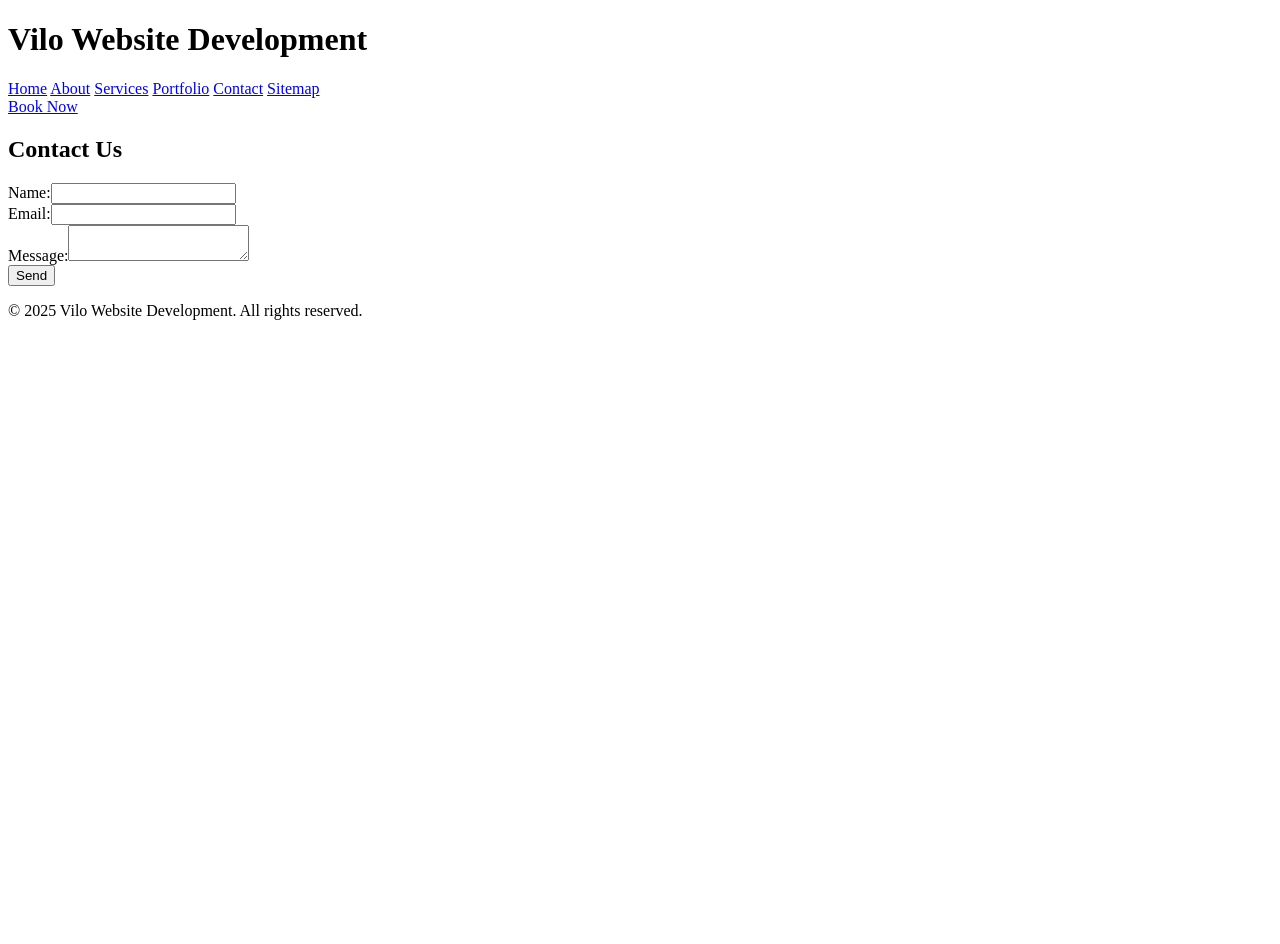
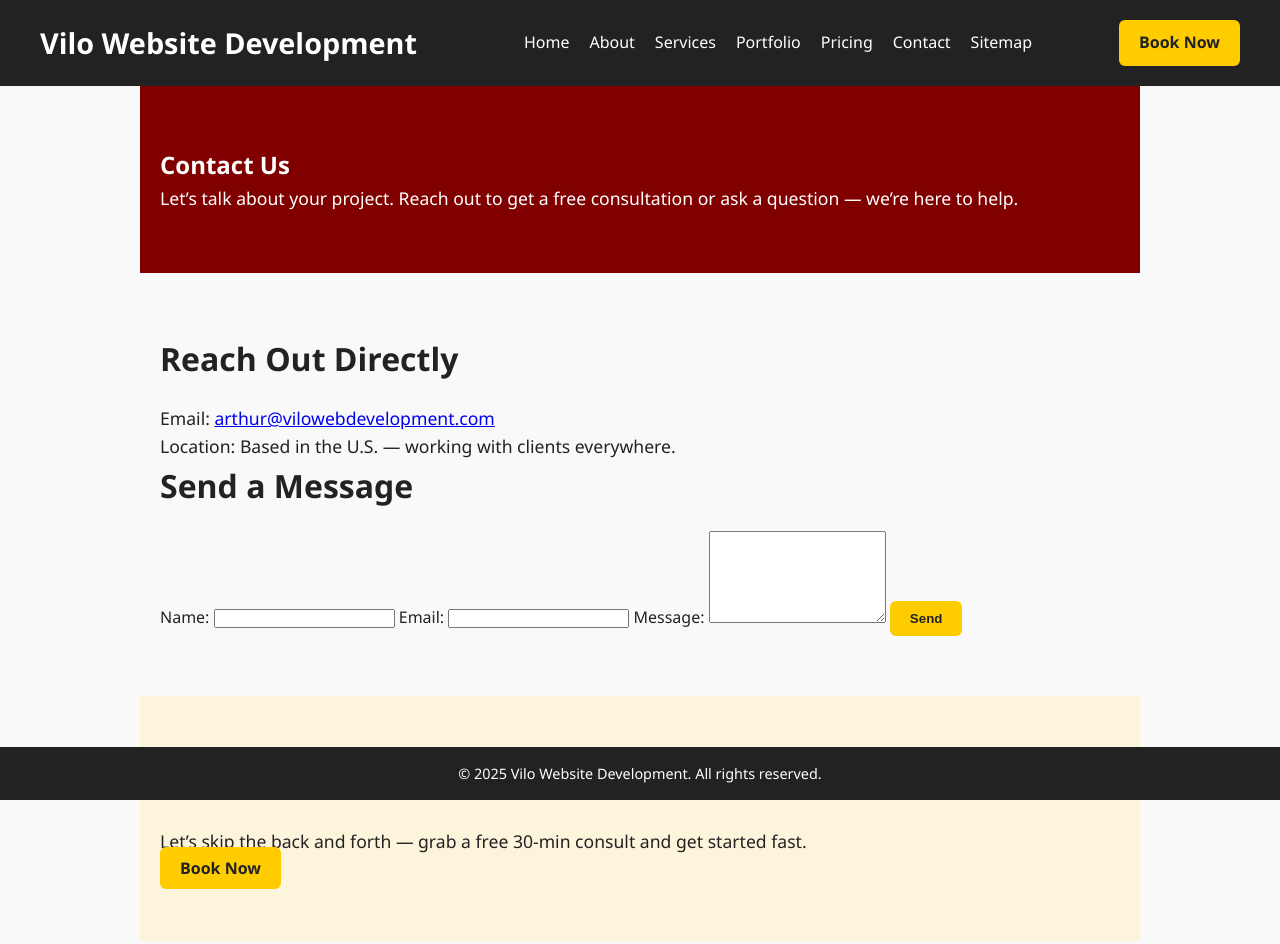
Before and after one commit to agrattray/VILO-WEBSITE-DEVELOPMENT-JR, a plain HTML site: page contact.html in a window 1280 px wide. Before the commit the page ends 800 px from the top, so only its background shows below. Drawn offline with Linux system fonts and the light colour scheme.

Commit message:
Add files via upload

```diff
--- a/contact.html
+++ b/contact.html
@@ -1,39 +1,69 @@
-
 <!DOCTYPE html>
 <html lang="en">
 <head>
-    <meta charset="UTF-8">
-    <meta name="viewport" content="width=device-width, initial-scale=1.0">
-    <meta name="description" content="Get in touch with Vilo Website Development.">
+  <meta charset="UTF-8" />
+  <meta name="viewport" content="width=device-width, initial-scale=1.0" />
   <title>Contact - Vilo Website Development</title>
-    <link rel="stylesheet" href="assets/css/style.css">
+  <link rel="stylesheet" href="styles.css" />
 </head>
 <body>
+
   <header>
+    <nav>
       <h1>Vilo Website Development</h1>
-        <nav>
-            <a href="index.html">Home</a>
-            <a href="about.html">About</a>
-            <a href="services.html">Services</a>
-            <a href="portfolio.html">Portfolio</a>
-            <a href="contact.html">Contact</a>
-            <a href="sitemap.html">Sitemap</a>
+      <ul>
+        <li><a href="index.html">Home</a></li>
+        <li><a href="about.html">About</a></li>
+        <li><a href="services.html">Services</a></li>
+        <li><a href="portfolio.html">Portfolio</a></li>
+        <li><a href="pricing.html">Pricing</a></li>
+        <li><a href="contact.html">Contact</a></li>
+        <li><a href="sitemap.html">Sitemap</a></li>
+      </ul>
+      <a href="https://calendly.com/arthursenergyonline/30min-1" class="cta-button">Book Now</a>
     </nav>
-        <a href="#" class="book-now">Book Now</a>
   </header>
+
   <main>
+    <section class="page-intro" style="background-color: #800000; color: white;">
+      <h2>Contact Us</h2>
+      <p>Let’s talk about your project. Reach out to get a free consultation or ask a question — we’re here to help.</p>
+    </section>
 
-            <h2>Contact Us</h2>
+    <section class="contact-section">
+      <div class="contact-details">
+        <h3>Reach Out Directly</h3>
+        <p>Email: <a href="mailto:arthur@vilowebdevelopment.com">arthur@vilowebdevelopment.com</a></p>
+        <p>Location: Based in the U.S. — working with clients everywhere.</p>
+      </div>
+
+      <div class="contact-form">
+        <h3>Send a Message</h3>
         <form action="mailto:arthur@vilowebdevelopment.com" method="POST" enctype="text/plain">
-                <label>Name:</label><input type="text" name="name"><br>
-                <label>Email:</label><input type="email" name="email"><br>
-                <label>Message:</label><textarea name="message"></textarea><br>
-                <input type="submit" value="Send">
+          <label for="name">Name:</label>
+          <input type="text" id="name" name="name" required />
+
+          <label for="email">Email:</label>
+          <input type="email" id="email" name="email" required />
+
+          <label for="message">Message:</label>
+          <textarea id="message" name="message" rows="6" required></textarea>
+
+          <button type="submit" class="cta-button">Send</button>
         </form>
+      </div>
+    </section>
 
+    <section class="work-with-us" style="background-color: #fdf4dc;">
+      <h3>Prefer a Call?</h3>
+      <p>Let’s skip the back and forth — grab a free 30-min consult and get started fast.</p>
+      <a href="https://calendly.com/arthursenergyonline/30min-1" class="cta-button">Book Now</a>
+    </section>
   </main>
+
   <footer>
     <p>&copy; 2025 Vilo Website Development. All rights reserved.</p>
   </footer>
+
 </body>
 </html>
```
Lines whose indentation alone changed are shown as unchanged.
